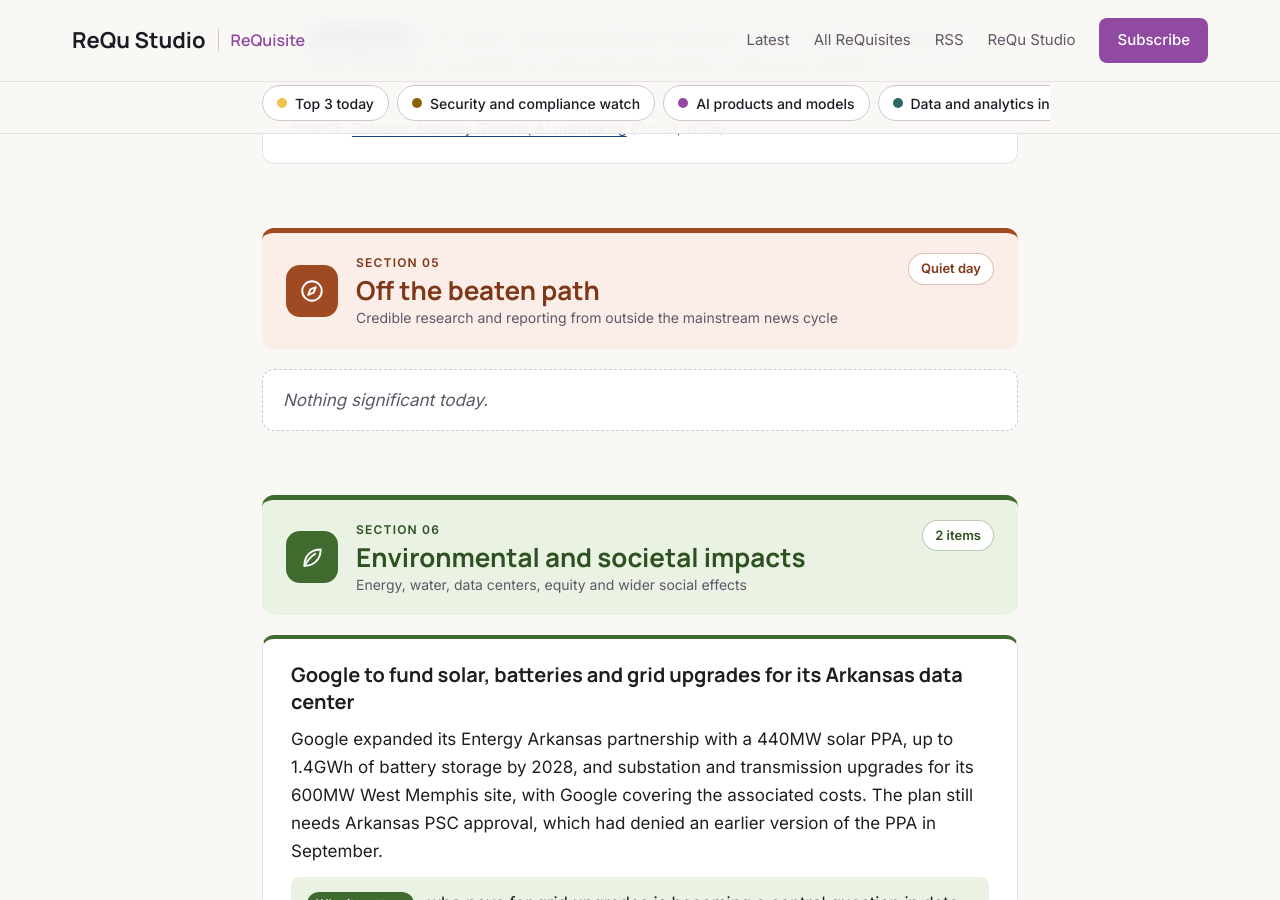
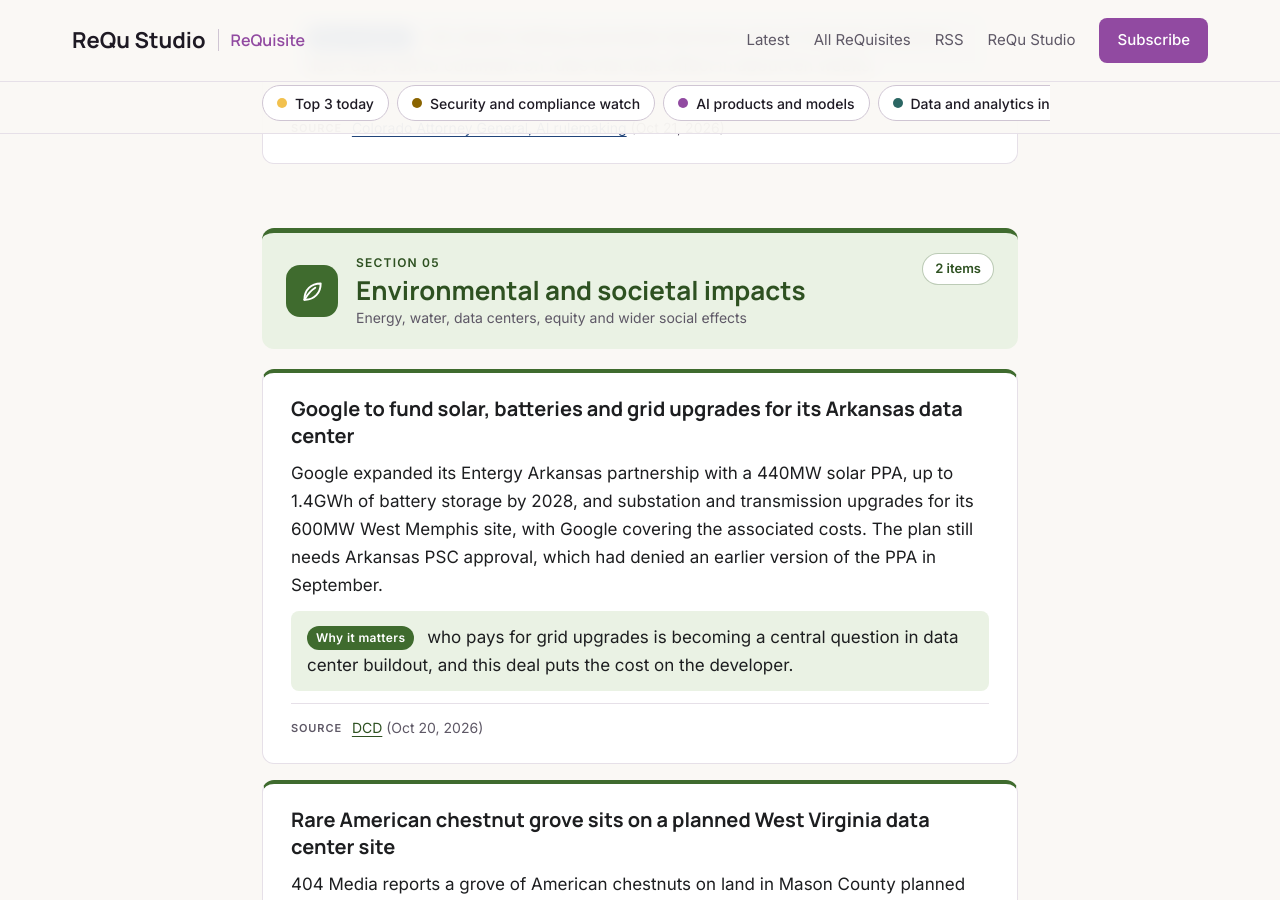
Before and after one commit to PresaDiva/requisite, a Jekyll site: the page built from _posts/2026-10-23-requisite.md, in a window 1280 px wide and 900 px high, scrolled down 5258 px. Built offline with Jekyll 4.4.1, drawn with Linux system fonts in a browser that asks for light colours.

Commit message:
ReQuisite 2026-10-23
Co-Authored-By: Claude Sonnet 5.5 <noreply@anthropic.com>
Claude-Session: https://claude.ai/code/session_01QkhqsZdEDFvuQGnujLrqsw

```diff
--- a/_posts/2026-10-23-requisite.md
+++ b/_posts/2026-10-23-requisite.md
@@ -96,10 +96,6 @@ Why it matters: US clients making automated decisions about Colorado residents h
 
 Source: [Colorado Attorney General, AI rulemaking](https://coag.gov/ai/) (Oct 21, 2026)
 
-## Off the beaten path
-
-Nothing significant today.
-
 ## Environmental and societal impacts
 
 **Google to fund solar, batteries and grid upgrades for its Arkansas data center**
```
